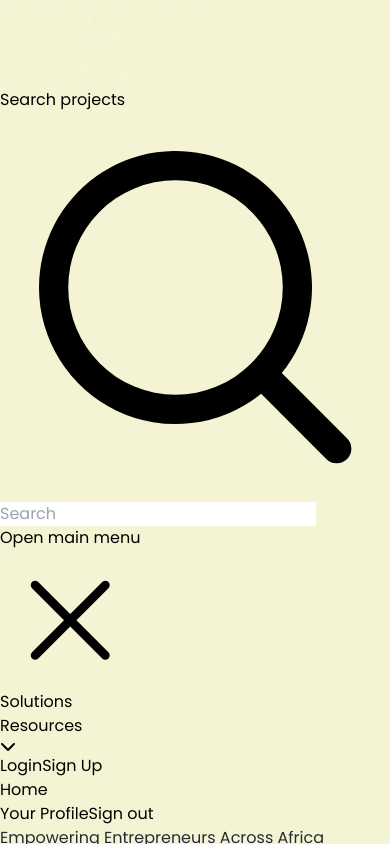
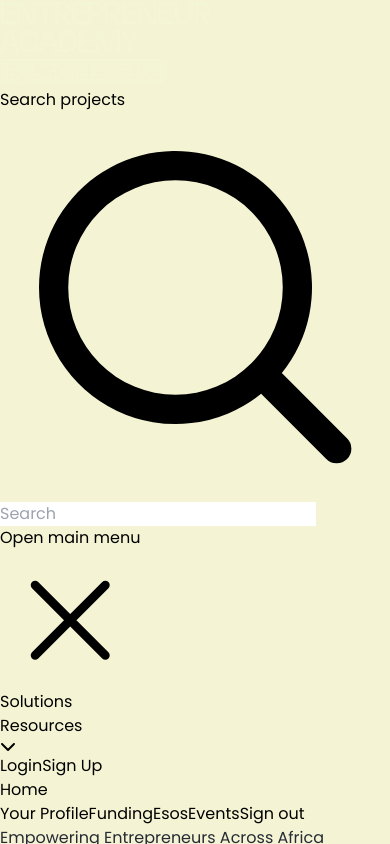
Before and after one commit to vicowiti/54collective, a Next.js app: page / in a window 390 px wide. Both pictures are taken after a click on the button "Open main menu". Shown: the top 844 px of the page. Built offline with nearby package versions, Linux system fonts and the light colour scheme.

Commit message:
Navbar mobile update

```diff
--- a/src/components/Navbar.tsx
+++ b/src/components/Navbar.tsx
@@ -232,6 +232,27 @@ const Navbar = () => {
                     >
                       Your Profile
                     </Disclosure.Button>
+                    <Disclosure.Button
+                      as="a"
+                      href="/funding"
+                      className="block rounded-md px-3 py-2 text-base font-medium text-indigo-200 hover:bg-indigo-600 hover:text-indigo-100"
+                    >
+                      Funding
+                    </Disclosure.Button>
+                    <Disclosure.Button
+                      as="a"
+                      href="/support"
+                      className="block rounded-md px-3 py-2 text-base font-medium text-indigo-200 hover:bg-indigo-600 hover:text-indigo-100"
+                    >
+                      Esos
+                    </Disclosure.Button>
+                    <Disclosure.Button
+                      as="a"
+                      href="/events"
+                      className="block rounded-md px-3 py-2 text-base font-medium text-indigo-200 hover:bg-indigo-600 hover:text-indigo-100"
+                    >
+                      Events
+                    </Disclosure.Button>
 
                     <Disclosure.Button
                       as="a"
```
